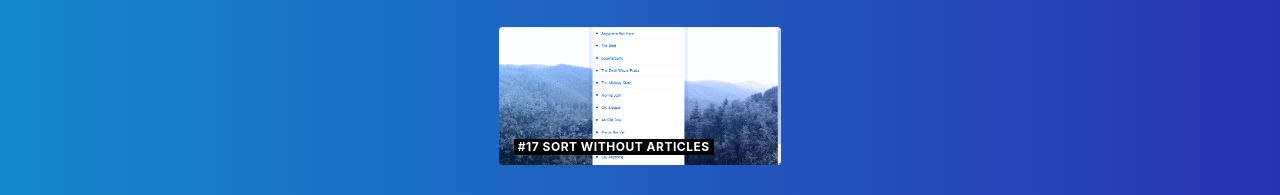
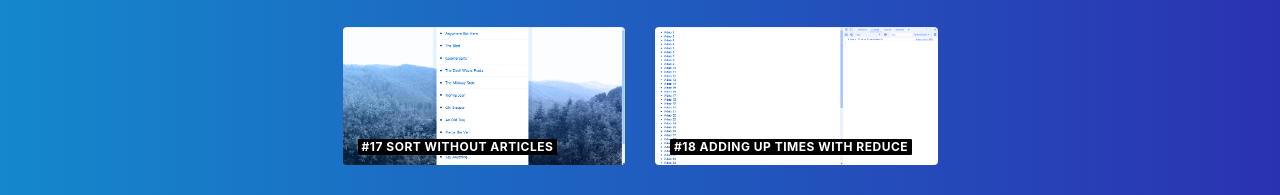
Before and after one commit to bhy304/JavaScript30, a plain HTML site: page index.html in a window 1280 px wide. Shown: the part 1130-1325 px from the top of the page. Drawn offline with Linux system fonts and the light colour scheme.

Commit message:
upload: day18 demo page

```diff
--- a/index.html
+++ b/index.html
@@ -115,6 +115,12 @@
             <a href="https://bhy304.github.io/JavaScript30/17%20-%20Sort%20Without%20Articles/">
             <img src="assets/img/SortWithoutArticles.png" alt="Sort Without Articles">
             <span class="description">#17 Sort Without Articles</span>
+            </a>
+        </div>
+        <div class="container-block container-before">
+            <a href="https://bhy304.github.io/JavaScript30/18%20-%20Adding%20Up%20Times%20with%20Reduce/">
+            <img src="assets/img/AddingUpTimeswithReduce.png" alt="Adding Up Times with Reduce">
+            <span class="description">#18 Adding Up Times with Reduce</span>
             </a>
         </div>
     </div>
```
Also changed, not shown: 18 - Adding Up Times with Reduce/index.html (+1 -1 lines), README.md, assets/img/AddingUpTimeswithReduce.png (added).
